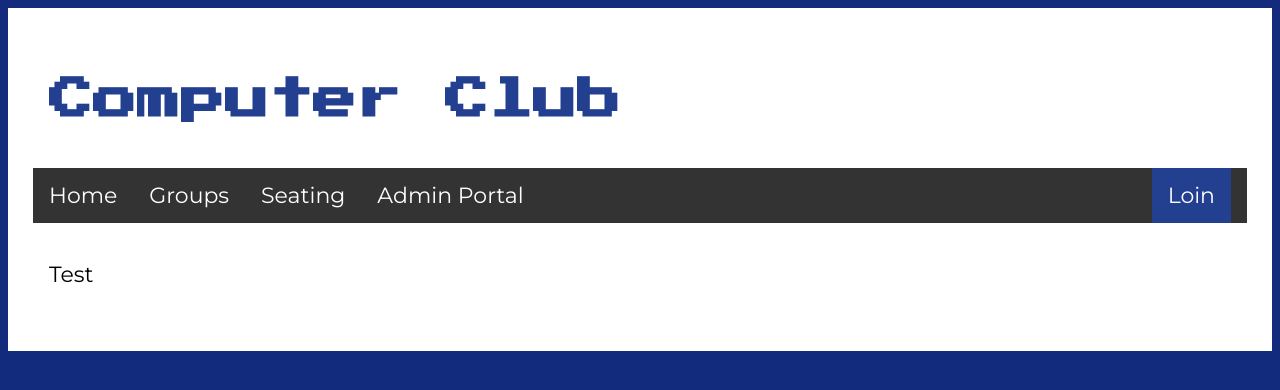
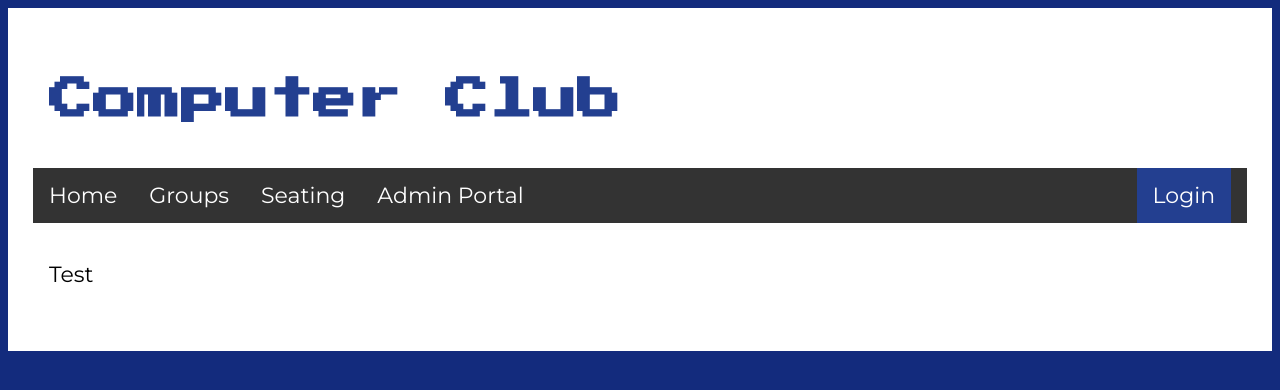
Before and after one commit to Redstone-2/CITComputerClub2, a Jekyll site: the page built from seating.md, in a window 1280 px wide. Shown: the top 390 px of the page. Built offline with Jekyll 4.4.1, drawn with Linux system fonts in a browser that asks for light colours; nearby versions of some CDN libraries; the repository's description, which GitHub fills in, is left out.

Commit message:
Update default.html

```diff
--- a/_layouts/default.html
+++ b/_layouts/default.html
@@ -282,7 +282,7 @@
       <a href="groups.html">Groups</a>
       <a href="seating.html">Seating</a>
       <a href="admin.html">Admin Portal</a>
-      <a onclick="document.getElementById('id01').style.display='block'" id="loginbutton" style="display: none;">Loin</a>
+      <a onclick="document.getElementById('id01').style.display='block'" id="loginbutton" style="display: none;">Login</a>
 
       <div class="dropdown" id="UserOptions" style="display: none;">
         <a class="dropbtn">Username</a>
```
